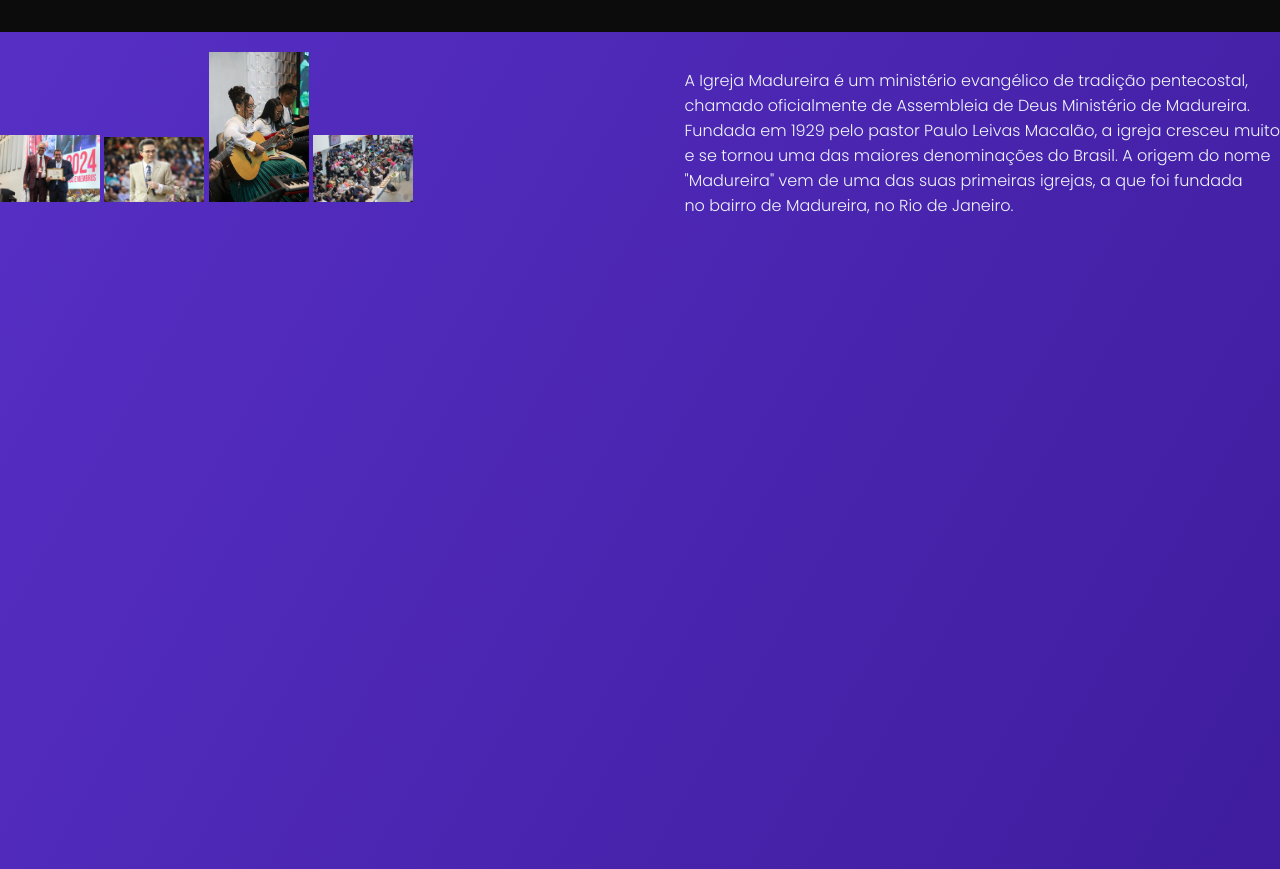
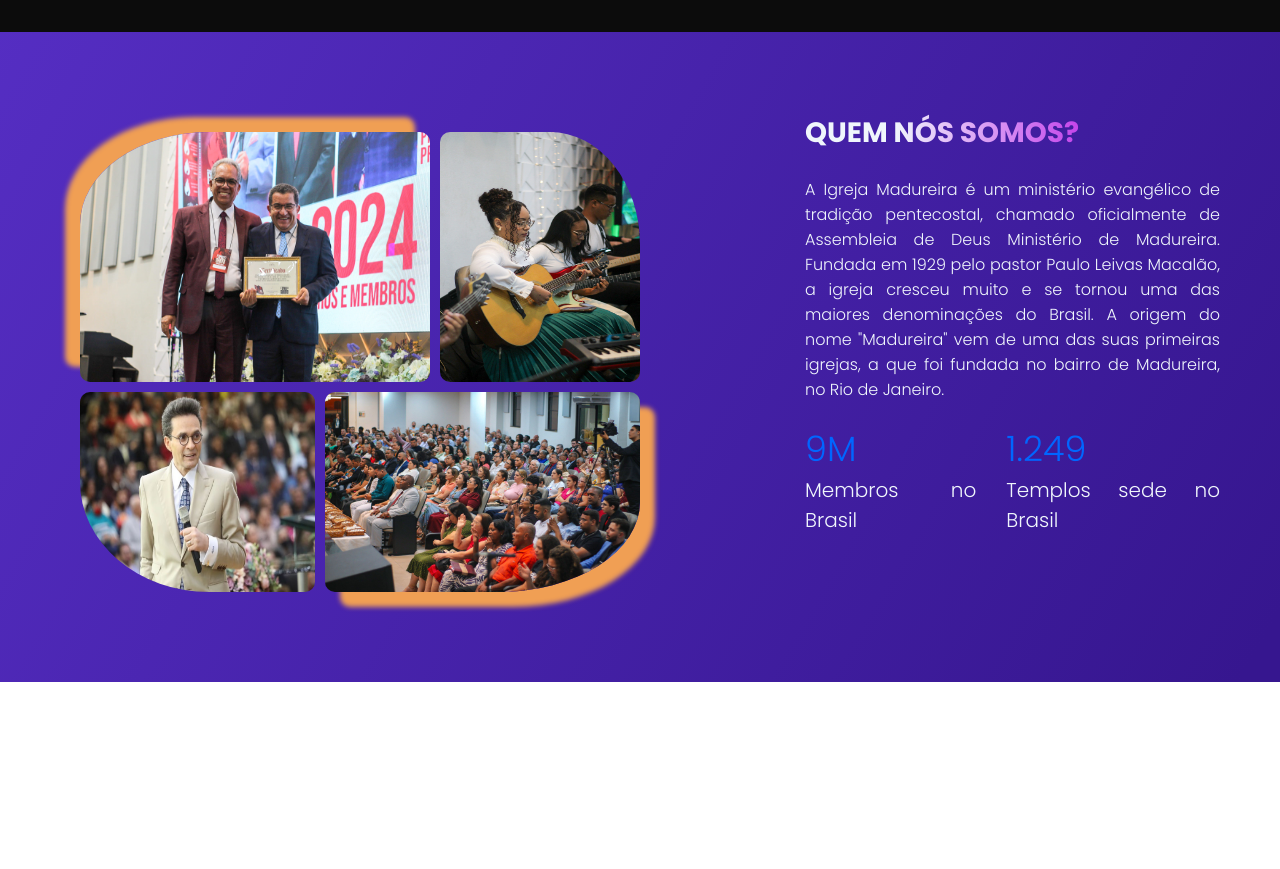
Before and after one commit to Yayas2600/socialdev, a website built with Vite: page html/Portal.html in a window 1280 px wide. Shown: the part 618-1487 px from the top of the page. After the commit the page ends 1300 px from the top, so only its background shows below. Built offline with nearby package versions, Linux system fonts and the light colour scheme.

Commit message:
estilizando segunda section

```diff
--- a/css/port.css
+++ b/css/port.css
@@ -93,7 +93,8 @@
 }
 
 header.shrink {
-  height: 30px;/* altura reduzida */
+  height: 30px;
+  /* altura reduzida */
   background: linear-gradient(to left, rgba(59, 28, 145, 0.692)1%, rgba(83, 44, 189, 0.692));
   position: fixed;
 }
@@ -173,13 +174,14 @@
 }
 
 .kids>img {
-  border-radius: 75% 0 / 100% 0;/*estilizou em forma de "Olho"*/
+  border-radius: 75% 0 / 100% 0;
+  /*estilizou em forma de "Olho"*/
   padding: 30px 20px 20px 20px;
   width: 500px;
 
   -webkit-mask-image:
 
-    linear-gradient(to right, black 50%, transparent 100%),
+    linear-gradient(to right, black 40%, transparent 100%),
     linear-gradient(to left, black 50%, transparent 100%);
   -webkit-mask-composite: intersect;
 
@@ -192,17 +194,97 @@
 }
 
 /*segunda seção*/
-.sobre{
-  margin:0;
+.sobre {
+  margin: 0;
   display: flex;
-  justify-content: space-between;
+  align-items: center;
+  gap: 30px;
+  padding: 60px;
 }
 
-.imagens img{
-  width: 100px;
+.imagens {
+  display: grid;
+  grid-template-columns: 1fr 1fr;
+  gap: 10px;
+  padding: 20px;
 }
 
-.sobre p{
+.img-box {
+  position: relative;
+  width: 100px;
+  height: 100px;
+  overflow: hidden;
+  border-radius: 10px;
+}
+
+.img-box img {
+  object-fit: cover;
+}
+
+#box1 {
+  width: 350px;
+  height: 250px;
+  border-top-left-radius: 37%;
+  box-shadow: -15px -15px 5px #F09F54;
+}
+
+#box2 {
+  width: 200px;
+  height: 250px;
+  border-top-right-radius: 45%;
+}
+
+#box3 {
+  width: 235px;
+  height: 200px;
+  border-bottom-left-radius: 55%;
+}
+
+#box4 {
+  width: 315px;
+  height: 200px;
+  right: 115px;
+  border-bottom-right-radius: 45%;
+  box-shadow: 15px 15px 5px #F09F54;
+}
+
+/*definindo a parte quem nós somos*/
+.content {
+  position: relative;
+  bottom: 50px;
+}
+
+.content h2 {
+  font-size: 28px;
+  font-weight: 700;
+}
+
+.content span{
+  display: inline-block;
+  font-weight: 700;
+  background: linear-gradient( to right, #f0f6fc, #c444eb);
+  background-clip: text;
+  -webkit-background-clip: text;
+  -webkit-text-fill-color: transparent;
+}
+
+.content p {
+  text-align: justify;
+}
+
+.status {
+  margin-top: 20px;
   display: flex;
-  justify-content: right;
+  gap: 30px;
 }
+
+.status p{
+  margin:0;
+  font-size: 20px;
+}
+
+.status div strong {
+  display: block;
+  font-size: 35px;
+  color: #0066ff;
+}
--- a/html/Portal.html
+++ b/html/Portal.html
@@ -59,19 +59,33 @@
                 </i>
             </h1>
         </section>
-        <section id="sobre" class="sobre" style="height: 2000px">
+        <section id="sobre" class="sobre">
             <div class="imagens">
-                <img src="/imagens/PR Roberto.jpg">
-                <img src="/imagens/Bispo.jpg">
-                <img src="/imagens/guitar.jpg">
-                <img src="/imagens/igreja of.jpg">
+                <img class="img-box" id="box1" src="/imagens/PR Roberto.jpg">
+                <img class="img-box" id="box2" src="/imagens/guitar.jpg">
+                <img class="img-box" id="box3" src="/imagens/Bispo.jpg">
+                <img class="img-box" id="box4" src="/imagens/igreja.jpg">
             </div>
-            <p>A Igreja Madureira é um ministério evangélico de tradição pentecostal, <br>
-                chamado oficialmente de Assembleia de Deus Ministério de Madureira. <br>
-                Fundada em 1929 pelo pastor Paulo Leivas Macalão, a igreja cresceu muito <br>
-                e se tornou uma das maiores denominações do Brasil. A origem do nome <br>
-                "Madureira" vem de uma das suas primeiras igrejas, a que foi fundada <br>
-                no bairro de Madureira, no Rio de Janeiro. </p>
+            <div class="content">
+                <h2>QUEM <span>NÓS SOMOS?</span></h2>
+                <p>A Igreja Madureira é um ministério evangélico de tradição pentecostal,
+                    chamado oficialmente de Assembleia de Deus Ministério de Madureira.
+                    Fundada em 1929 pelo pastor Paulo Leivas Macalão, a igreja cresceu muito
+                    e se tornou uma das maiores denominações do Brasil.
+                    A origem do nome
+                    "Madureira" vem de uma das suas primeiras igrejas, a que foi fundada
+                    no bairro de Madureira, no Rio de Janeiro. </p>
+                <div class="status">
+                    <div>
+                        <strong>9M</strong>
+                        <p>Membros no Brasil</p>
+                    </div>
+                    <div>
+                        <strong>1.249</strong>
+                        <p>Templos sede no Brasil</p>
+                    </div>
+                </div>
+            </div>
         </section>
     </div>
     <script src="/js/port.js"></script>
```
Also changed, not shown: imagens/coração.jpg (deleted), imagens/igreja of.jpg (deleted).
